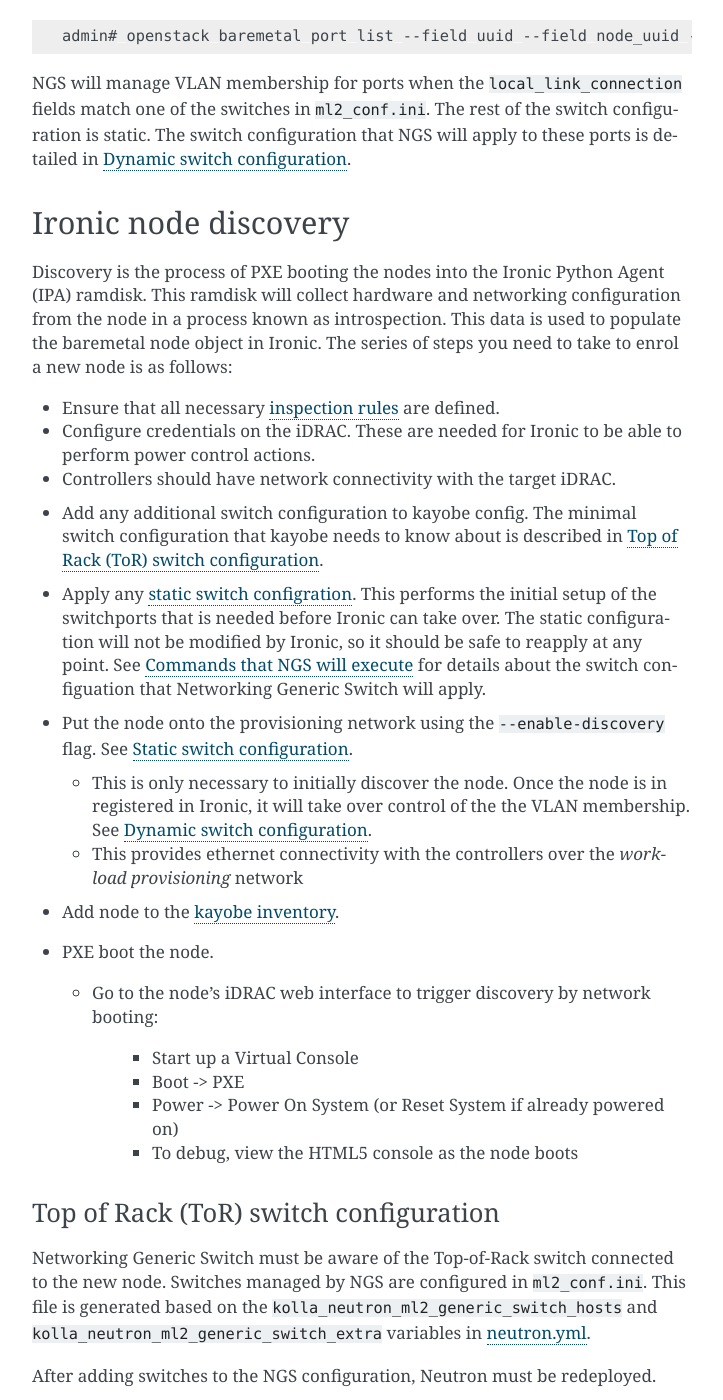
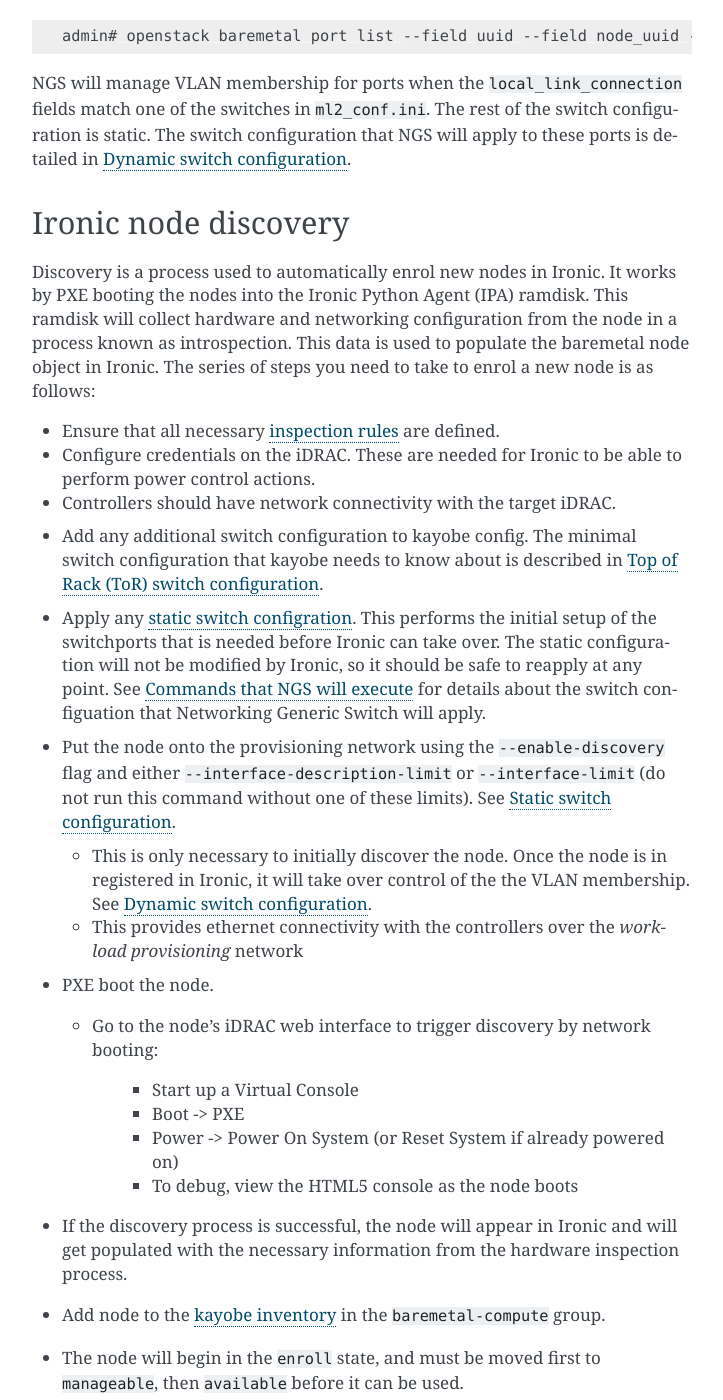
Before and after one commit to stackhpc/openstack-admin-guide, a Sphinx documentation site: the page built from source/baremetal_management.rst, in a window 1280 px wide and 1400 px high, scrolled down 4700 px. Shown: the whole window, without its empty margins (388-1111 px from the left). Built offline with Sphinx 7.4.7, drawn with Linux system fonts in a browser that asks for light colours; some of the changed text lies outside the part shown.

Commit message:
Improve baremetal discovery docs

```diff
--- a/source/include/baremetal_management.rst
+++ b/source/include/baremetal_management.rst
@@ -142,7 +142,7 @@ Static switch configuration
    - Optionally switches the node onto the provisioning network (when using ``--enable-discovery``)
 
      + NOTE: This is a dangerous operation as it can wipe out the dynamic VLAN configuration applied by neutron/ironic.
-       You should only run this when initially enrolling a node. It is possible to use the ``interface-description-limit``. For example:
+       You should only run this when initially enrolling a node, and should always use the ``interface-description-limit`` option. For example:
 
        .. code-block::
 
@@ -177,7 +177,7 @@ Ironic dynamically configures the switches using the Neutron `Networking Generic
 
 - Only configures VLAN membership of the switch interfaces or port groups. To prevent conflicts with the static switch configuration,
   the convention used is: after the node is in service in Ironic, VLAN membership should not be manually adjusted and
-  should be left to be controlled by ironic i.e *don't* use ``--enable-discovery`` without a limit when configuring the
+  should be left to be controlled by ironic i.e *don't* use ``--enable-discovery`` without an interface limit when configuring the
   switches with kayobe.
 - Ironic is configured to use the neutron networking driver.
 
@@ -228,7 +228,7 @@ The switch configuration that NGS will apply to these ports is detailed in :ref:
 Ironic node discovery
 ---------------------
 
-Discovery is the process of PXE booting the nodes into the Ironic Python Agent (IPA) ramdisk. This ramdisk will collect hardware and networking configuration from the node in a process known as introspection. This data is used to populate the baremetal node object in Ironic. The series of steps you need to take to enrol a new node is as follows:
+Discovery is a process used to automatically enrol new nodes in Ironic. It works by PXE booting the nodes into the Ironic Python Agent (IPA) ramdisk. This ramdisk will collect hardware and networking configuration from the node in a process known as introspection. This data is used to populate the baremetal node object in Ironic. The series of steps you need to take to enrol a new node is as follows:
 
 - Ensure that all necessary `inspection rules <https://github.com/rug-cit-hpc/rug-kayobe-config/blob/rug/wallaby/etc/kayobe/inspector.yml>`_ are defined.
 
@@ -248,7 +248,7 @@ Discovery is the process of PXE booting the nodes into the Ironic Python Agent (
 
 .. ifconfig:: deployment['kayobe_manages_physical_network']
 
-   - Put the node onto the provisioning network using the ``--enable-discovery`` flag. See :ref:`static-switch-config`.
+   - Put the node onto the provisioning network using the ``--enable-discovery`` flag and either ``--interface-description-limit`` or ``--interface-limit`` (do not run this command without one of these limits). See :ref:`static-switch-config`.
 
      * This is only necessary to initially discover the node. Once the node is in registered in Ironic,
        it will take over control of the the VLAN membership. See :ref:`dynamic-switch-configuration`.
@@ -269,6 +267,22 @@ Discovery is the process of PXE booting the nodes into the Ironic Python Agent (
       - Boot -> PXE
       - Power -> Power On System (or Reset System if already powered on)
       - To debug, view the HTML5 console as the node boots
+
+- If the discovery process is successful, the node will appear in Ironic and will get populated with the necessary information from the hardware inspection process.
+
+- Add node to the `kayobe inventory <https://github.com/rug-cit-hpc/rug-kayobe-config/blob/rug/wallaby/etc/kayobe/environments/habrok/inventory/hosts>`_ in the ``baremetal-compute`` group.
+
+- The node will begin in the ``enroll`` state, and must be moved first to ``manageable``, then ``available`` before it can be used.
+
+  .. ifconfig:: deployment['ironic_automated_cleaning']
+
+     The node must complete a cleaning process before it can reach the available state.
+
+  * Use Kayobe to attempt to move the node to the ``available`` state.
+
+    ``kayobe baremetal compute provide --limit <node>``
+
+- Once the node is in the ``available`` state, Nova will make the node available for scheduling. This happens periodically, and typically takes around a minute.
 
 .. _tor-switch-configuration:
 
```
Also changed, not shown: other parts of source/include/baremetal_management.rst (+0 -2 lines).
